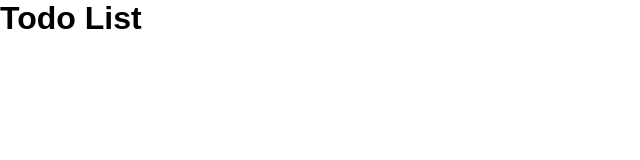
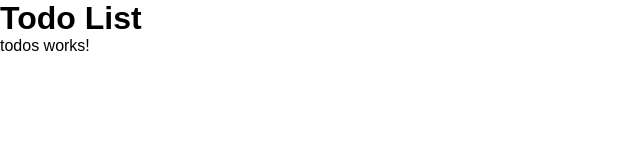
Before and after one commit to Stanley-Ugo/First-Angular11-App, an Angular app: page / in a window 1280 px wide. Shown: the top 160 px of the page, without its empty margins (0-640 px from the left). Built offline with nearby package versions, Linux system fonts and the light colour scheme.

Commit message:
Adding the app-todos in the appComponent

```diff
--- a/src/app/app.component.html
+++ b/src/app/app.component.html
@@ -2,4 +2,5 @@
   <header>
     <h1>Todo List</h1>
   </header>
+  <app-todos></app-todos>
 </div>
```
